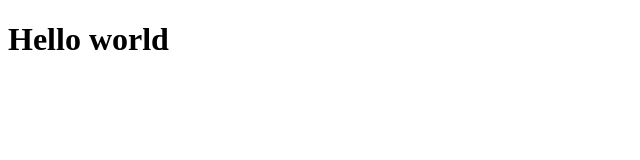
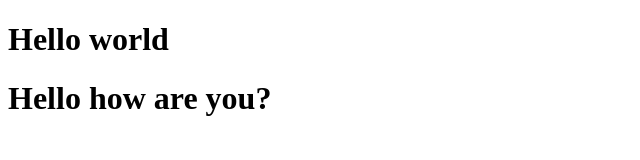
Before and after one commit to sreerag217001/datewithgit-sample, a plain HTML site: page index.html in a window 1280 px wide. Shown: the whole page, without its empty margins (0-640 px from the left). Drawn offline with Linux system fonts and the light colour scheme.

Commit message:
add some message

```diff
--- a/index.html
+++ b/index.html
@@ -7,5 +7,6 @@
 </head>
 <body>
     <h1>Hello world</h1>
+    <h1>Hello how are you?</h1>
 </body>
 </html>
```
